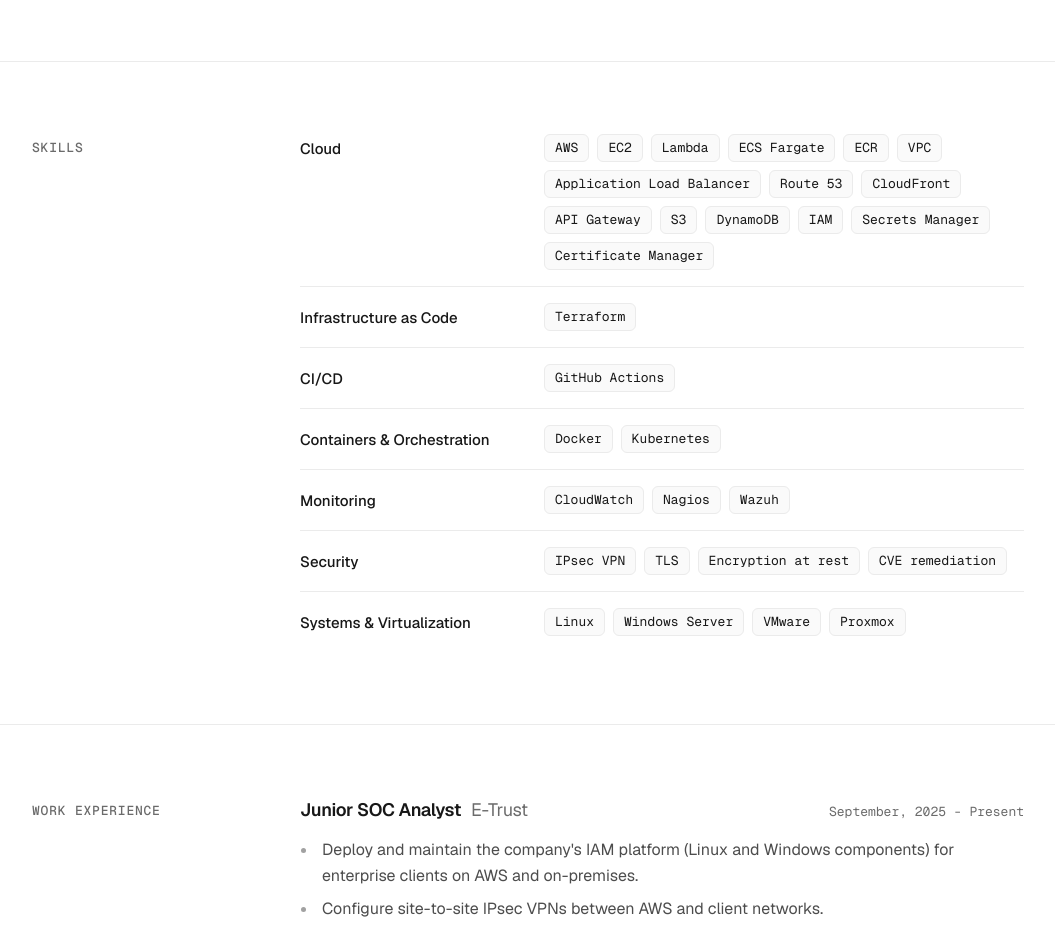
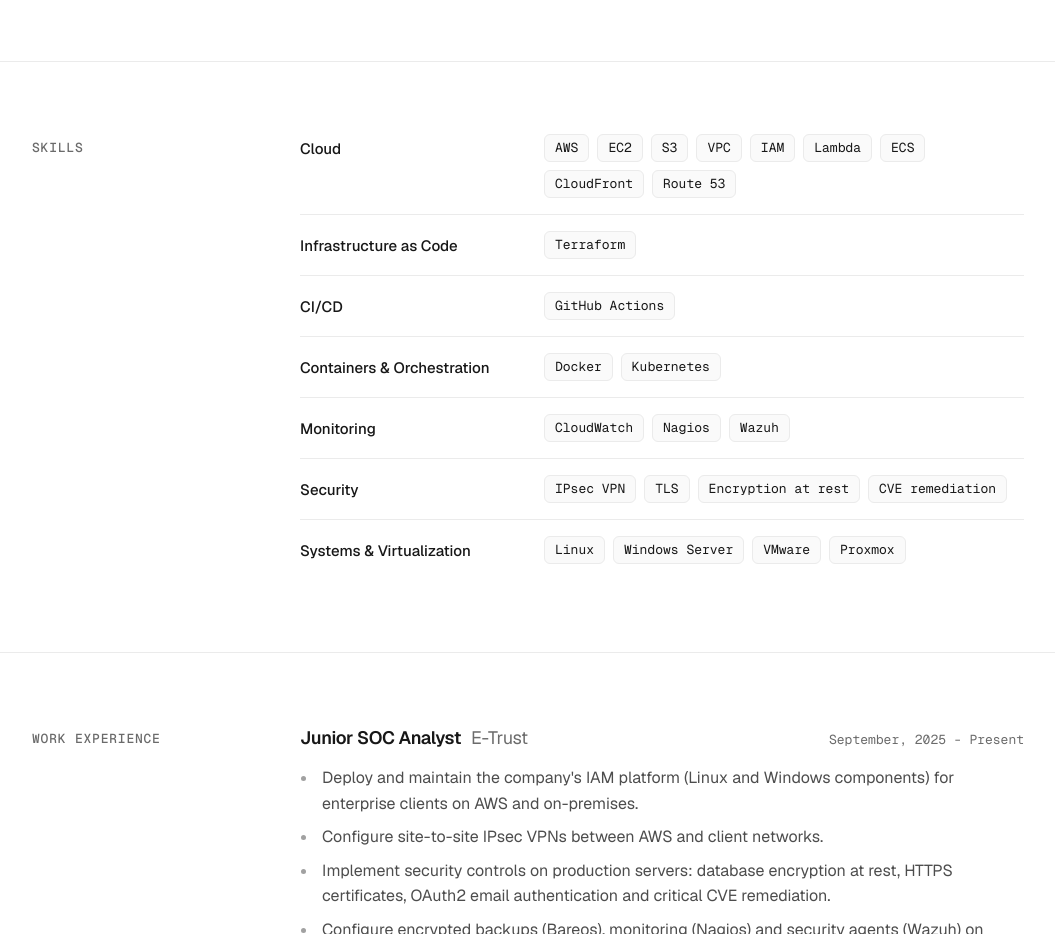
Before and after one commit to pedrohbortolini/cloud-resume-site, a plain HTML site: page site/index.html in a window 1280 px wide. Shown: the part 900-1834 px from the top of the page, without its empty margins (112-1167 px from the left). Drawn offline with nearby package versions, Linux system fonts and the light colour scheme.

Commit message:
content: keep core AWS services in skills

```diff
--- a/site/index.html
+++ b/site/index.html
@@ -81,7 +81,7 @@
           <h2 class="label" id="skills-title">Skills</h2>
           <!-- Grouped list instead of percentage bars: self-rated percentages carry no real information. -->
           <dl class="skills" translate="no">
-            <div><dt>Cloud</dt><dd><span class="chip">AWS</span><span class="chip">EC2</span><span class="chip">Lambda</span><span class="chip">ECS Fargate</span><span class="chip">ECR</span><span class="chip">VPC</span><span class="chip">Application Load Balancer</span><span class="chip">Route 53</span><span class="chip">CloudFront</span><span class="chip">API Gateway</span><span class="chip">S3</span><span class="chip">DynamoDB</span><span class="chip">IAM</span><span class="chip">Secrets Manager</span><span class="chip">Certificate Manager</span></dd></div>
+            <div><dt>Cloud</dt><dd><span class="chip">AWS</span><span class="chip">EC2</span><span class="chip">S3</span><span class="chip">VPC</span><span class="chip">IAM</span><span class="chip">Lambda</span><span class="chip">ECS</span><span class="chip">CloudFront</span><span class="chip">Route 53</span></dd></div>
             <div><dt>Infrastructure as Code</dt><dd><span class="chip">Terraform</span></dd></div>
             <div><dt>CI/CD</dt><dd><span class="chip">GitHub Actions</span></dd></div>
             <div><dt>Containers &amp; Orchestration</dt><dd><span class="chip">Docker</span><span class="chip">Kubernetes</span></dd></div>
```
